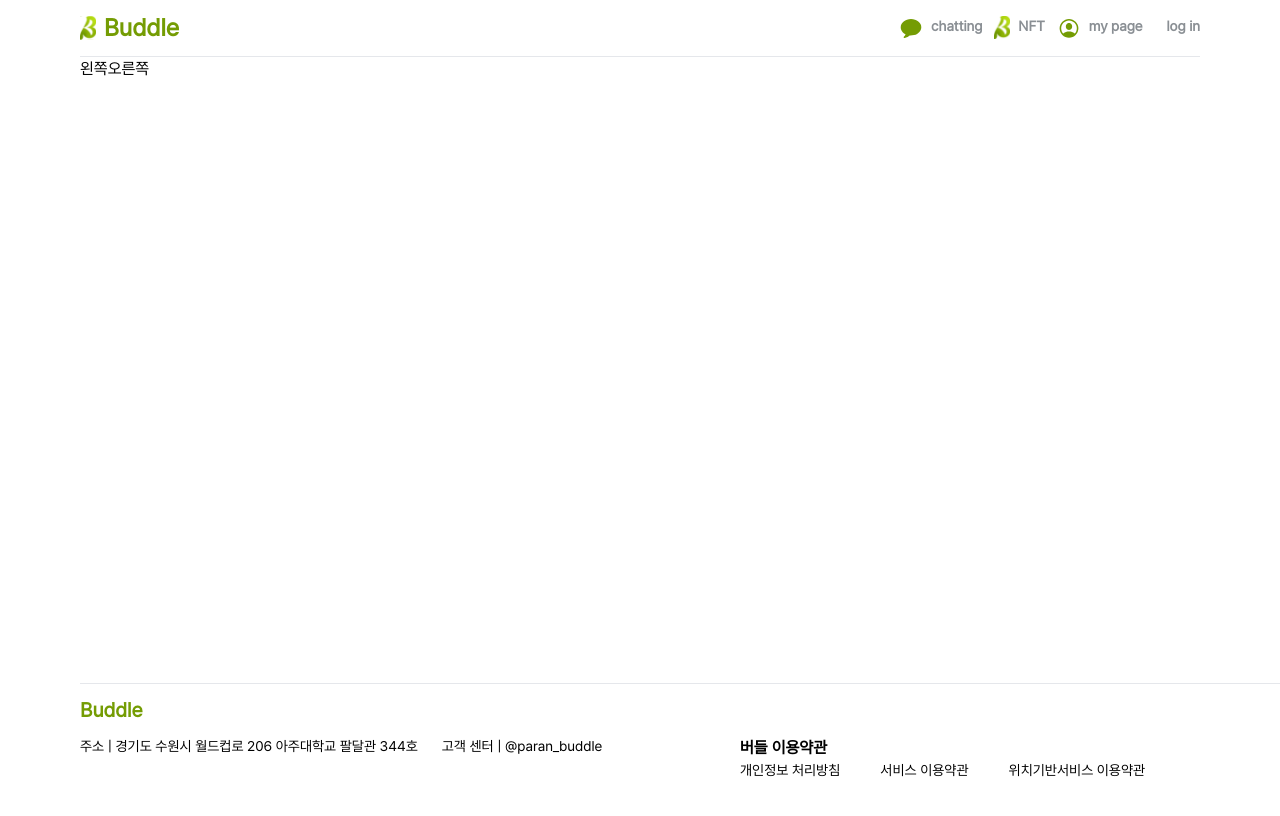
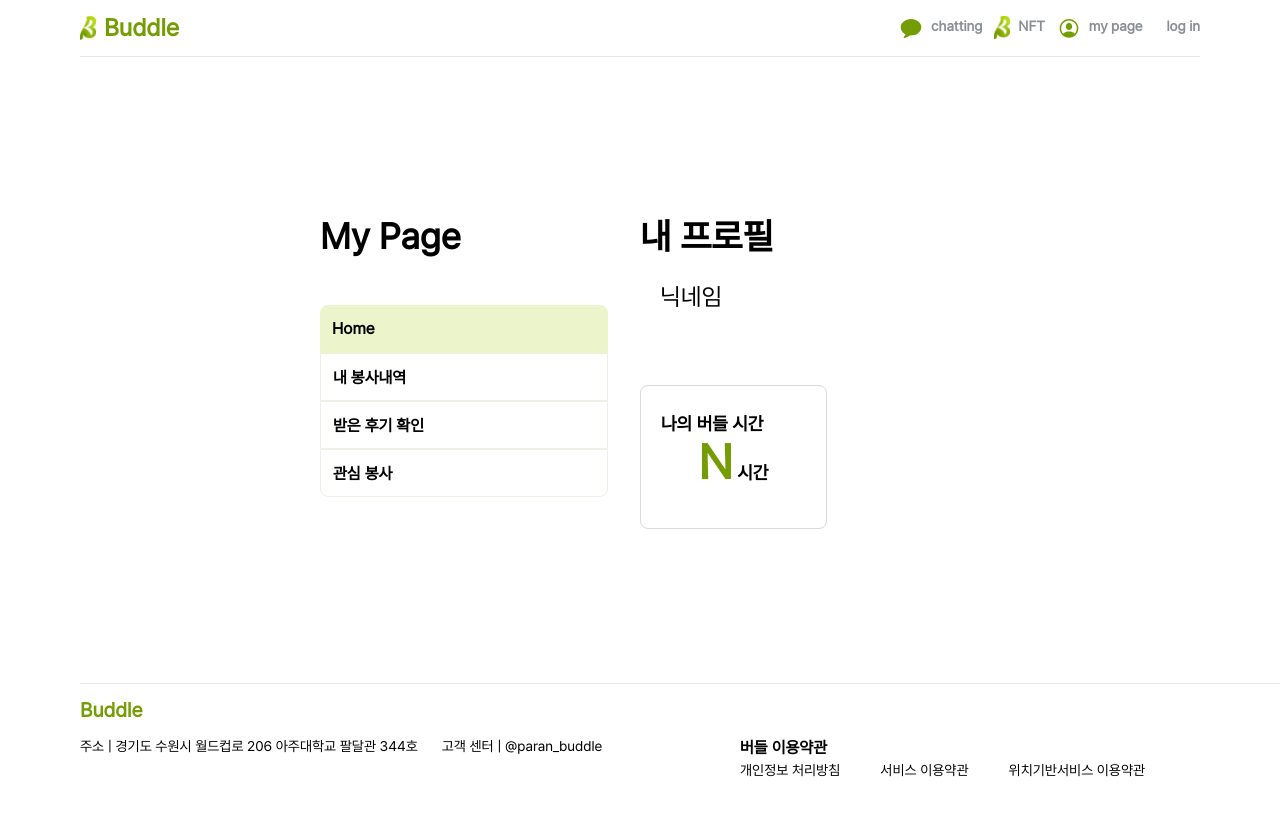
Before and after one commit to BuddlIes/FrontEnd, a React (Vite) app: page /mypage in a window 1280 px wide. Shown: the top 816 px of the page. Built offline with nearby package versions, Linux system fonts and the light colour scheme.

Commit message:
Feat: LeftSide 완성 및 RightSide 제작 중

```diff
--- a/src/pages/MyPage/Components/LeftSide/index.jsx
+++ b/src/pages/MyPage/Components/LeftSide/index.jsx
@@ -3,9 +3,21 @@ import React from "react";
 
 function LeftSide() {
     return (
-        <div>
-            <div>
-                왼쪽
+        <div className="w-72 h-full ml-60 mr-8 mt-40">
+            <div className="text-4xl font-semibold mb-12">
+                My Page
+            </div>
+            <div className="w-72 h-12 bg-[#9fc70033] rounded-t-lg p-3 text-base font-semibold">
+                Home
+            </div>
+            <div className="w-72 h-12 border border-[#EFEFE4] p-3 text-base font-semibold">
+                내 봉사내역
+            </div>
+            <div className="w-72 h-12 border border-[#EFEFE4] p-3 text-base font-semibold">
+                받은 후기 확인
+            </div>
+            <div className="w-72 h-12 border border-[#EFEFE4] rounded-b-lg p-3 text-base font-semibold">
+                관심 봉사
             </div>
         </div>
     );
--- a/src/pages/MyPage/Components/RightSide/index.jsx
+++ b/src/pages/MyPage/Components/RightSide/index.jsx
@@ -2,13 +2,18 @@
 import React from "react";
 
 function RightSide() {
-    return (
-        <div>
-            <div>
-                오른쪽
-            </div>
+  return (
+    <div className="w-full h-full mt-40">
+      <div className="text-4xl font-semibold">내 프로필</div>
+      <div className="w-full h-32 py-6 px-5 text-2xl items-center">닉네임</div>
+      <div className="flex flex-col">
+        <div className="w-1/3 h-36 border border-[#D6DBDE] rounded-lg py-6 px-5">
+          <div className="text-lg font-semibold">나의 버들 시간</div>
+          <div className="text-lg font-semibold justify-center text-center items-center"><span className="text-[#749C03] text-5xl">N</span> 시간</div>
         </div>
-    );
+      </div>
+    </div>
+  );
 }
 
 export default RightSide;
```
